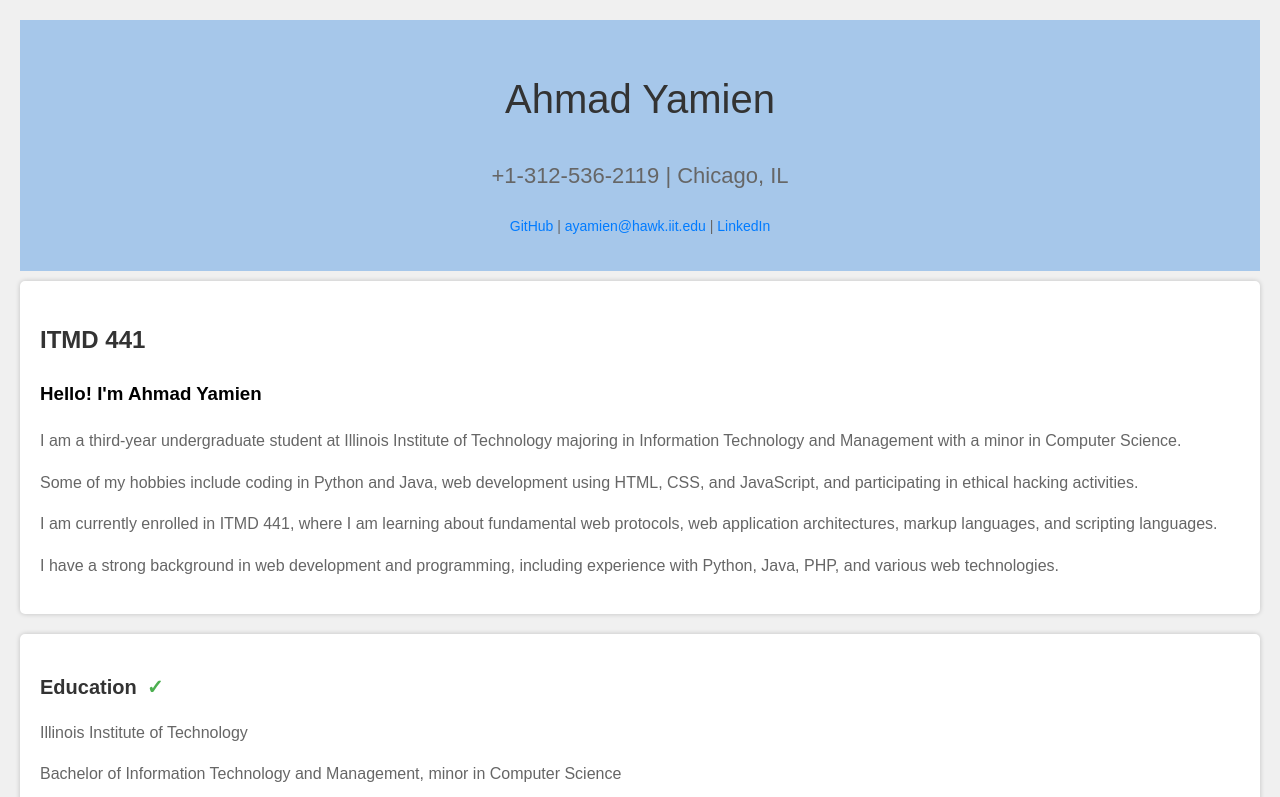
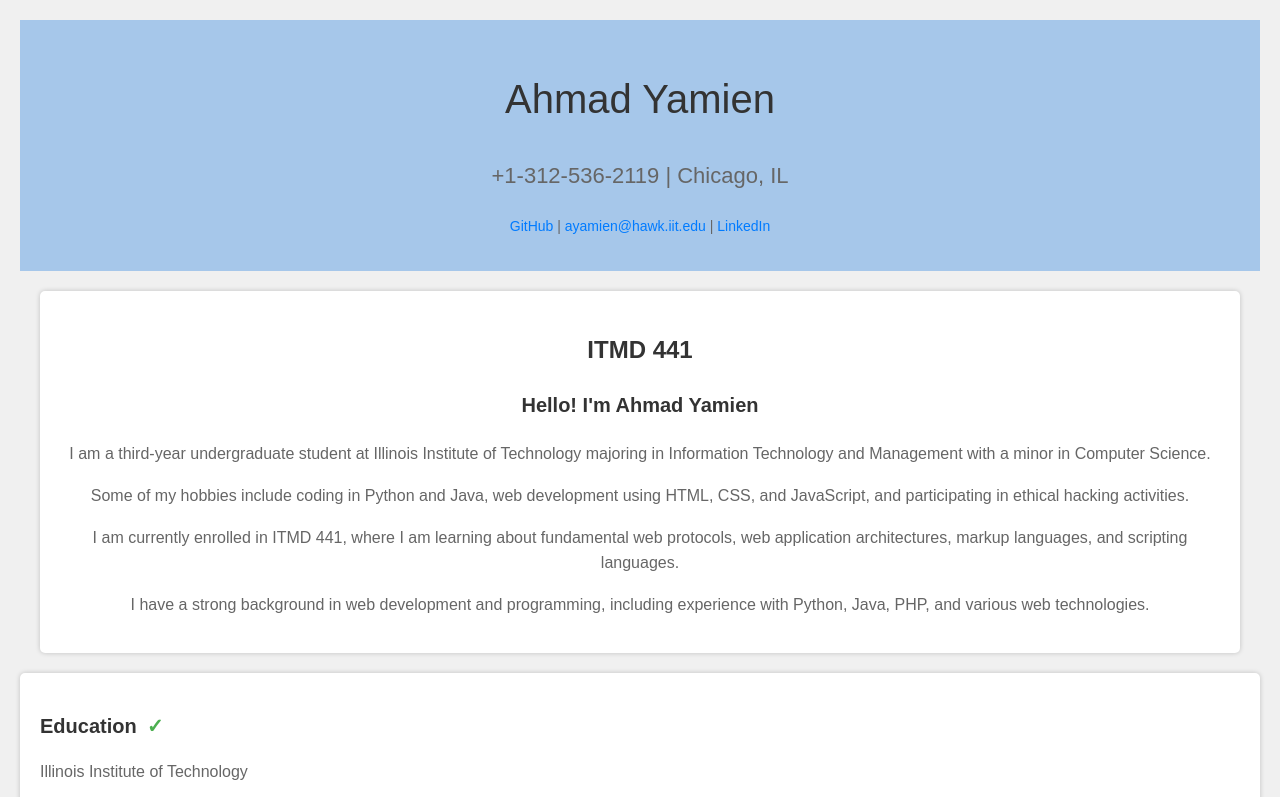
Before and after one commit to Ch-ahmad/ITMD441, a plain HTML site: page index.html in a window 1280 px wide. Shown: the top 797 px of the page. Drawn offline with Linux system fonts and the light colour scheme.

Commit message:
Additional CSS

```diff
--- a/style.css
+++ b/style.css
@@ -138,3 +138,23 @@ header p {
     font-size: 14px;
     margin-top: 5px;
 }
+
+/* ___________________________________________ */
+
+/* Additional styles specific to this content */
+.profile-intro {
+    text-align: center;
+    margin: 20px;
+}
+.profile-intro h1 {
+    font-size: 24px;
+    color: #333;
+}
+.profile-intro h3 {
+    font-size: 20px;
+    color: #333;
+}
+.profile-intro p {
+    font-size: 16px;
+    color: #666;
+}
```
